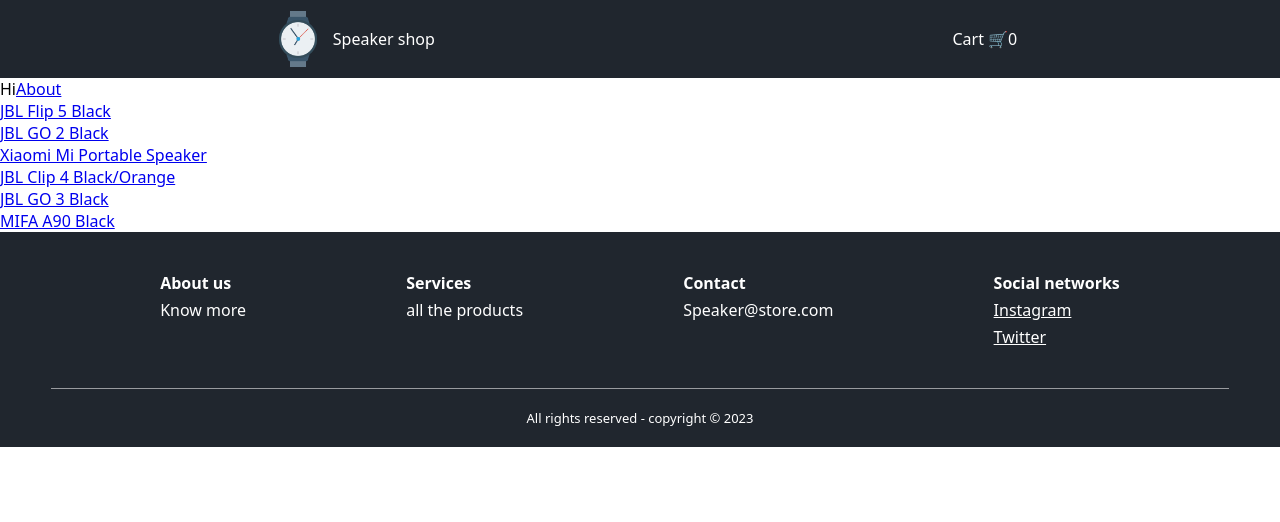
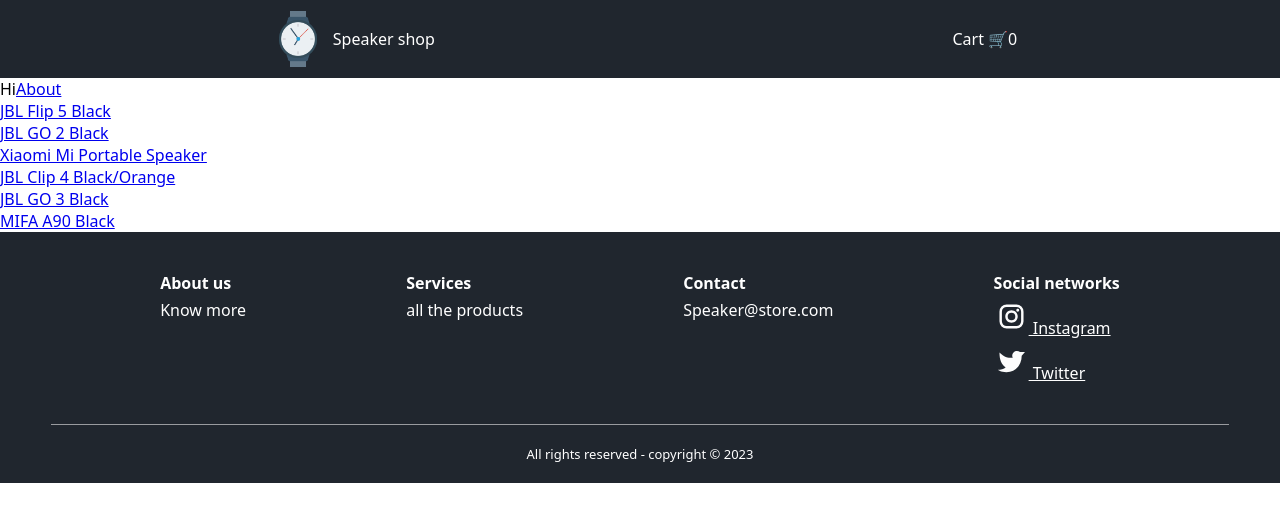
Before and after one commit to JoaquinDeLuca/store, a Next.js app: page / in a window 1280 px wide. Shown: the top 522 px of the page. Built offline with nearby package versions, Linux system fonts and the light colour scheme.

Commit message:
added svg social media

```diff
--- a/components/Footer.tsx
+++ b/components/Footer.tsx
@@ -1,4 +1,6 @@
 import style from "@styles/footer.module.css";
+import Instagram from '/public/images/instagram.svg'
+import Twitter from '/public/images/twitter.svg'
 
 export default function Footer() {
   return (
@@ -23,14 +25,14 @@
             target={"_blank"}
             href="https://www.instagram.com/"
           >
-            Instagram
+            <Instagram/> Instagram
           </a>
           <a
             className={style.link}
             target={"_blank"}
             href="https://twitter.com/"
           >
-            Twitter
+            <Twitter/> Twitter
           </a>
         </div>
       </div>
```
